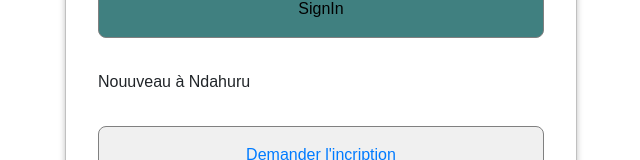
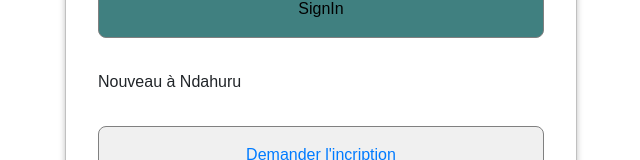
Before and after one commit to IbrahimBagalwa/school_app, a React (Create React App) app: page /login in a window 1280 px wide. Shown: the part 471-631 px from the top of the page, without its empty margins (319-959 px from the left). Built offline with nearby package versions, Linux system fonts and the light colour scheme.

Commit message:
home page

```diff
--- a/src/pages/login/login.page.jsx
+++ b/src/pages/login/login.page.jsx
@@ -27,7 +27,7 @@
                              <button type="submit" className="button primary">SignIn</button>
                          </li>
                          <li>
-                             Nouuveau à Ndahuru
+                             Nouveau à Ndahuru
                          </li>
                          <li>
                              <Link to="/register" className="button secondary text-center">Demander l'incription</Link>
```
